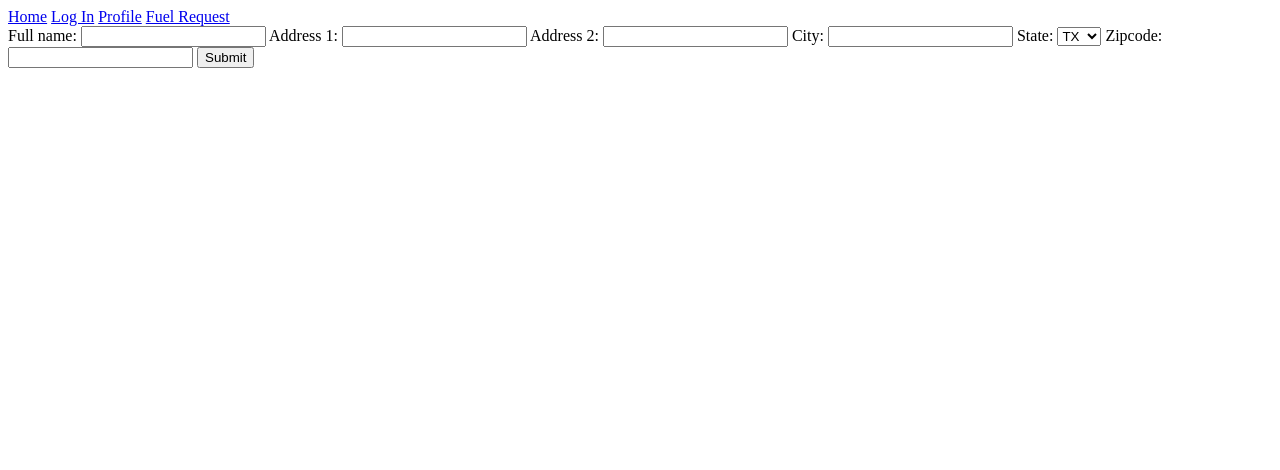
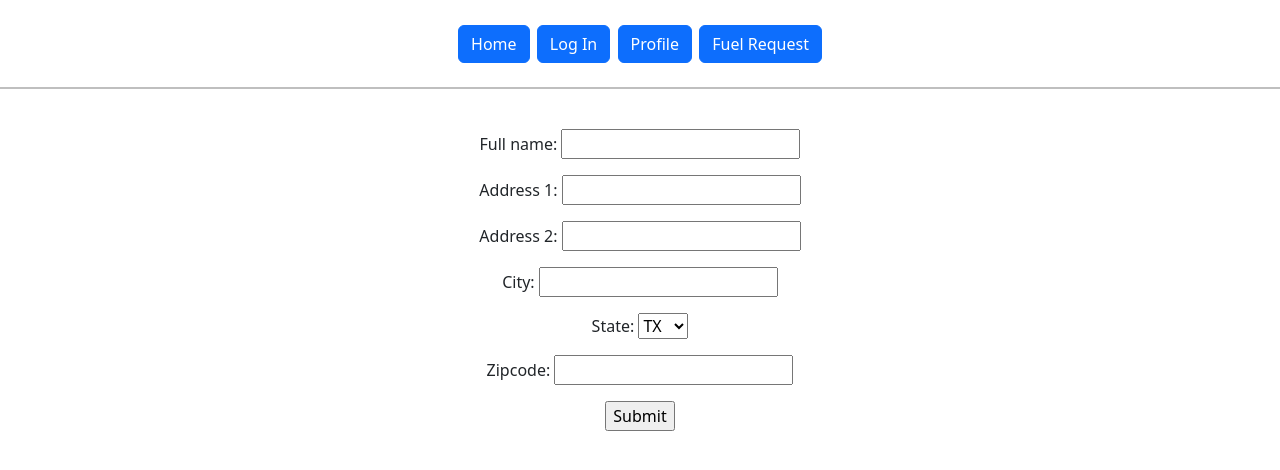
Before and after one commit to Aarr0w/COSC-4353-Group-17, a Django app: page /profile/ in a window 1280 px wide. Shown: the top 470 px of the page. Run offline with Django 4.2, Linux system fonts and the light colour scheme.

Commit message:
Changes to page formatting

```diff
--- a/quotes/templates/base.html
+++ b/quotes/templates/base.html
@@ -9,23 +9,36 @@
         integrity="sha384-geWF76RCwLtnZ8qwWowPQNguL3RmwHVBC9FhGdlKrxdiJJigb/j/68SIy3Te4Bkz"
         crossorigin="anonymous"></script>
     -->
+    <link href="https://cdn.jsdelivr.net/npm/bootstrap@5.3.0/dist/css/bootstrap.min.css" rel="stylesheet"
+        integrity="sha384-9ndCyUaIbzAi2FUVXJi0CjmCapSmO7SnpJef0486qhLnuZ2cdeRhO02iuK6FUUVM" crossorigin="anonymous">
+
     <title>{% block title%}{% endblock%}</title>
 
+    <style>
+        hr.new1 {
+            border: 1px solid black;
+        }
+    </style>
 
 </head>
 
 <body>
-    <nav class="navbar navbar-default">
+    <br>
+    <nav>
         <div class="container-fluid">
             <div class="navbar-nav">
-                <a href="{%url 'home'%}" class="nav-item link active">Home</a>
-                <a href="{% url 'login'%}" class="nav-item link active">Log In</a>
-                <a href="{% url 'profile'%}" class="nav-item link active">Profile</a>
-                <a href="{% url 'fuel_request'%}" class="nav-item link active">Fuel Request</a>
-
+                <div class="col text-center">
+                    <h3>
+                        <a href="{%url 'home'%}" class="btn btn-primary">Home</a>
+                        <a href="{% url 'login'%}" class="btn btn-primary">Log In</a>
+                        <a href="{% url 'profile'%}" class="btn btn-primary">Profile</a>
+                        <a href="{% url 'fuel_request'%}" class="btn btn-primary">Fuel Request</a>
+                    </h3>
+                </div>
             </div>
         </div>
     </nav>
+    <hr class="new1">
 
     <div id="content" , name="content">
         {% block content%}
--- a/quotes/templates/customer_form.html
+++ b/quotes/templates/customer_form.html
@@ -3,9 +3,12 @@
 Customer Form
 {% endblock %}
 {%block content %}
+<center>
+    <br>
 <form action="" method="post">
     {%csrf_token%}
-    {{form}}
+    {{form.as_p}}
     <input type="submit">
 </form>
+</center>
 {%endblock%}
--- a/quotes/templates/fuel_request.html
+++ b/quotes/templates/fuel_request.html
@@ -5,9 +5,12 @@ Fuel Request
 {% endblock %}
 
 {%block content %}
+<center>
+<br>
 <form action="" method="post">
     {%csrf_token%}
-    {{form}}
+    {{form.as_p}}
     <input type="submit">
 </form>
+</center>
 {%endblock%}
--- a/quotes/templates/login_reg.html
+++ b/quotes/templates/login_reg.html
@@ -4,7 +4,7 @@ New User Registration
 {% endblock %}
 {%block content %}
 
-
+<center>
 <form action="" method="post">
     <div class="container">
         <h1>Register</h1>
@@ -14,4 +14,5 @@ New User Registration
     {{form}}
     <input type="submit">
 </form>
+</center>
 {%endblock%}
--- a/quotes/templates/quote_form.html
+++ b/quotes/templates/quote_form.html
@@ -17,10 +17,12 @@ Fuel Quote
 <form action="" method = "post">
     <input type="submit">
 </form> -->
-
+<center>
+<br>
 <form action="" method="post">
     {%csrf_token%}
-    {{form}}
+    {{form.as_p}}
     <input type="submit">
 </form>
+</center>
 {% endblock%}
--- a/quotes/templates/welcome.html
+++ b/quotes/templates/welcome.html
@@ -3,5 +3,5 @@
 COSC 4353 Group 17 Project
 {% endblock %}
 {% block content%}
-<h1>Home Page</h1>
+<center><br><h1>Home Page</h1></center>
 {% endblock %}
--- a/quotes/views.py
+++ b/quotes/views.py
@@ -37,6 +37,7 @@ def login_view(request):
         else:
             pass
     return render(request, 'login.html')
+
 def login_register(request):
     form = LoginRegistration()
     if request.method == 'POST':
```
Also changed, not shown: quotes/templates/login.html (+7 -3 lines).
